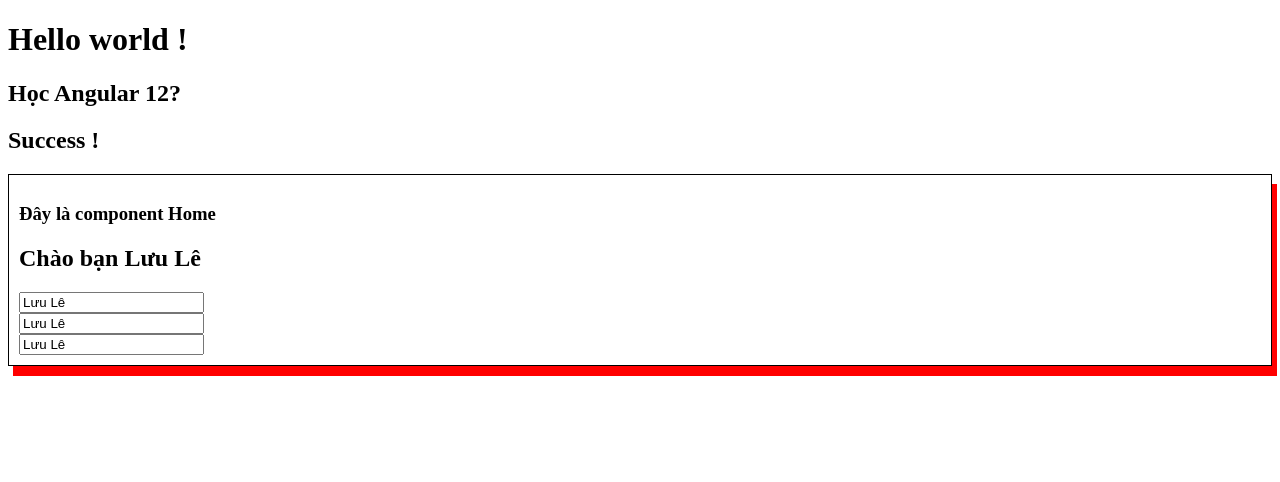
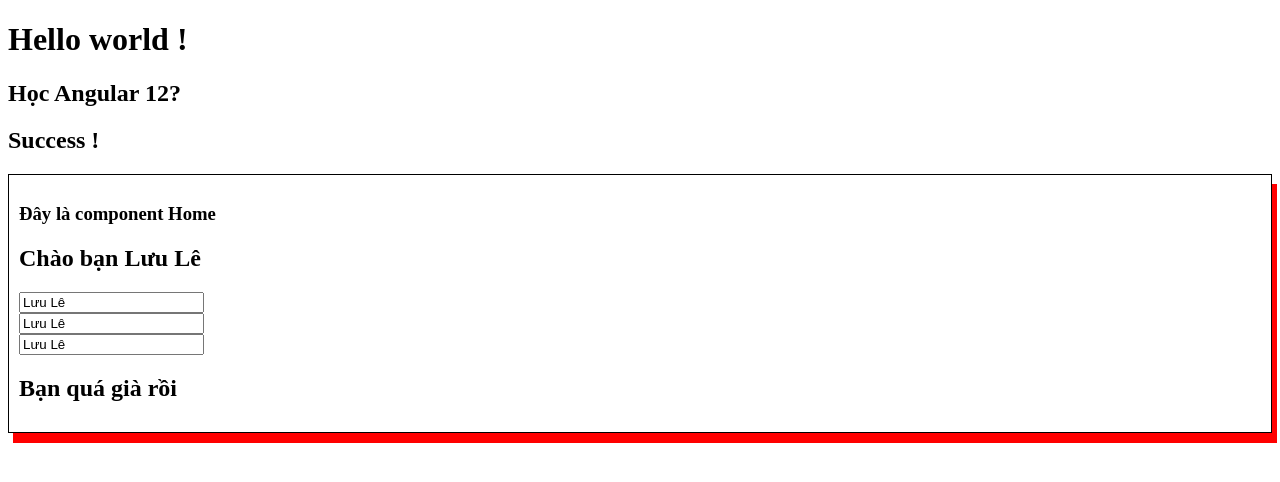
Before and after one commit to luule208/Angular12, an Angular app: page / in a window 1280 px wide. Shown: the top 482 px of the page. Built offline with nearby package versions, Linux system fonts and the light colour scheme.

Commit message:
update code

```diff
--- a/src/app/home/home.component.html
+++ b/src/app/home/home.component.html
@@ -7,4 +7,7 @@
     <input [value]="name" title="đây là {{name}}"/>
     <br/>
     <input [value]="name" [title]="'đây là ' + name">
+    <br/>
+    <h2 *ngIf="age > 18">Bạn quá già rồi</h2>
+    <h2 *ngIf="age <= 18">Bạn còn trẻ lắm</h2>
 </div>
--- a/src/app/home/home.component.ts
+++ b/src/app/home/home.component.ts
@@ -7,6 +7,7 @@
 })
 export class HomeComponent implements OnInit {
   public name = 'Lưu Lê';
+  public age = 25;
   constructor() { }
 
   ngOnInit(): void {
```
